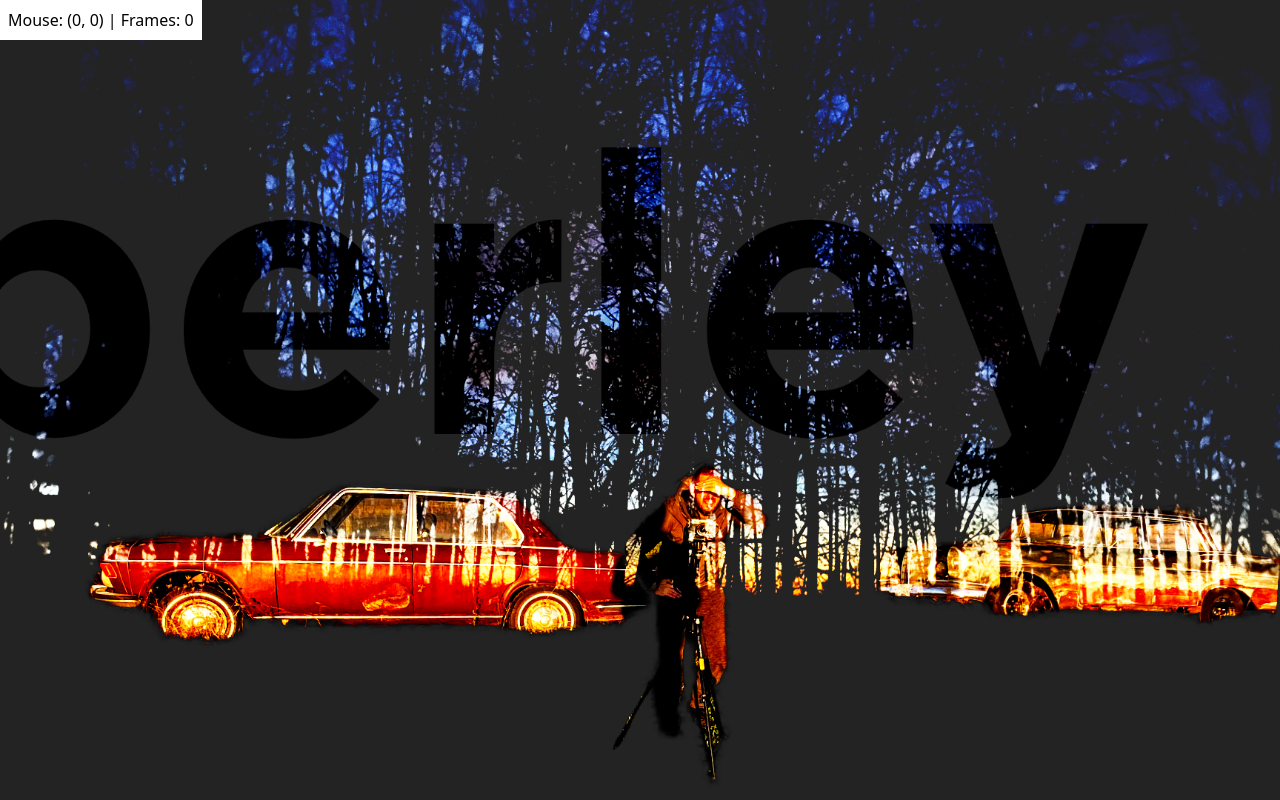
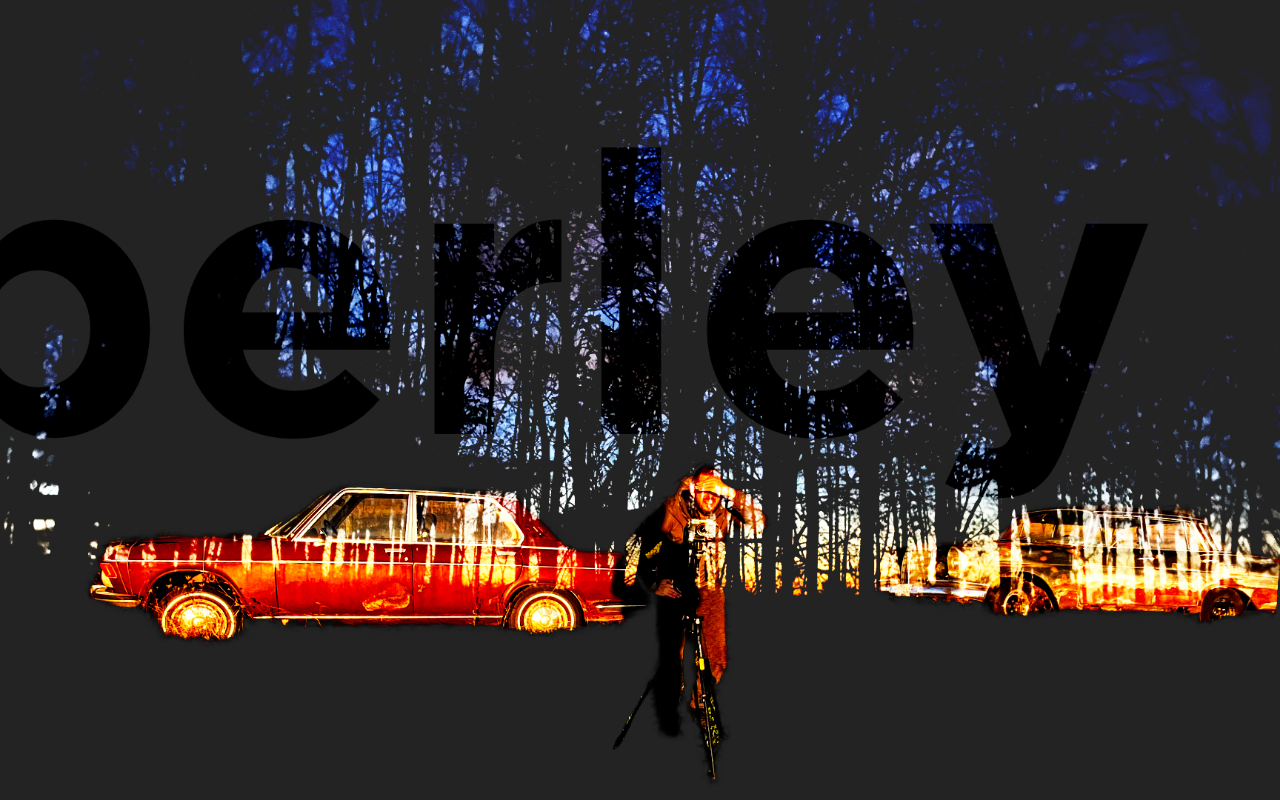
Before and after one commit to thisisperley/thisisperley-web, a Next.js app: page / in a window 1280 px wide. Shown: the top 800 px of the page. Built offline with nearby package versions, Linux system fonts and the light colour scheme.

Commit message:
Refactor Hero component to remove mouse position tracking and related debug info. Update frame rendering logic to use a dynamic frame size and adjust frame interval for improved performance.

```diff
--- a/src/components/home/Hero.tsx
+++ b/src/components/home/Hero.tsx
@@ -2,7 +2,6 @@
 import { useState, useEffect, useRef } from "react";
 
 export const Hero = () => {
-  const [mousePosition, setMousePosition] = useState({ x: 0, y: 0 });
   const [frames, setFrames] = useState<Array<{
     id: number;
     frameIndex: number;
@@ -10,18 +9,16 @@ export const Hero = () => {
     y: number;
   }>>([]);
   const [frameIndex, setFrameIndex] = useState(1);
-  const lastFrameTimeRef = useRef<number>(0);
   const throttlingRef = useRef<boolean>(false);
 
   // Constants
-  const FRAME_INTERVAL_MS = 100; // Create a frame every 500ms
-  const FRAME_DURATION_MS = 1000; // Each frame stays visible for 1000ms
+  const FRAME_INTERVAL_MS = 300;
+  const FRAME_DURATION_MS = 1000;
   const TOTAL_FRAMES = 7;
+  const FRAME_SIZE = 250; // Increased from 100px to 150px (50% larger)
 
   // Initialize mouse tracking
   useEffect(() => {
-    console.log("Initializing document mouse tracking with proper throttling");
-
     // Create a new frame at the current mouse position
     const createNewFrame = (x: number, y: number) => {
       // Skip if we're currently throttling
@@ -57,11 +54,7 @@ export const Hero = () => {
 
     // Mouse move handler
     const handleMouseMove = (e: MouseEvent) => {
-      const x = e.clientX;
-      const y = e.clientY;
-
-      setMousePosition({ x, y });
-      createNewFrame(x, y);
+      createNewFrame(e.clientX, e.clientY);
     };
 
     // Add document-level event listener
@@ -84,26 +77,16 @@ export const Hero = () => {
         }}
       />
 
-      {/* Mouse position indicator */}
-      <div
-        className="fixed w-10 h-10 rounded-full bg-red-500 pointer-events-none"
-        style={{
-          left: `${mousePosition.x - 5}px`,
-          top: `${mousePosition.y - 5}px`,
-          zIndex: 50
-        }}
-      />
-
       {/* Frames that follow the mouse */}
       {frames.map(frame => (
         <div
           key={frame.id}
           className="fixed pointer-events-none"
           style={{
-            left: `${frame.x - 50}px`,
-            top: `${frame.y - 50}px`,
-            width: "100px",
-            height: "100px",
+            left: `${frame.x - FRAME_SIZE/2}px`,
+            top: `${frame.y - FRAME_SIZE/2}px`,
+            width: `${FRAME_SIZE}px`,
+            height: `${FRAME_SIZE}px`,
             zIndex: 40
           }}
         >
@@ -115,11 +98,6 @@ export const Hero = () => {
         </div>
       ))}
 
-      {/* Debug info */}
-      <div className="fixed top-0 left-0 bg-white p-2 text-black z-50">
-        Mouse: ({mousePosition.x}, {mousePosition.y}) | Frames: {frames.length}
-      </div>
-
       {/* Hidden heading for SEO */}
       <h1 className="sr-only">PERLEY</h1>
     </div>
```
